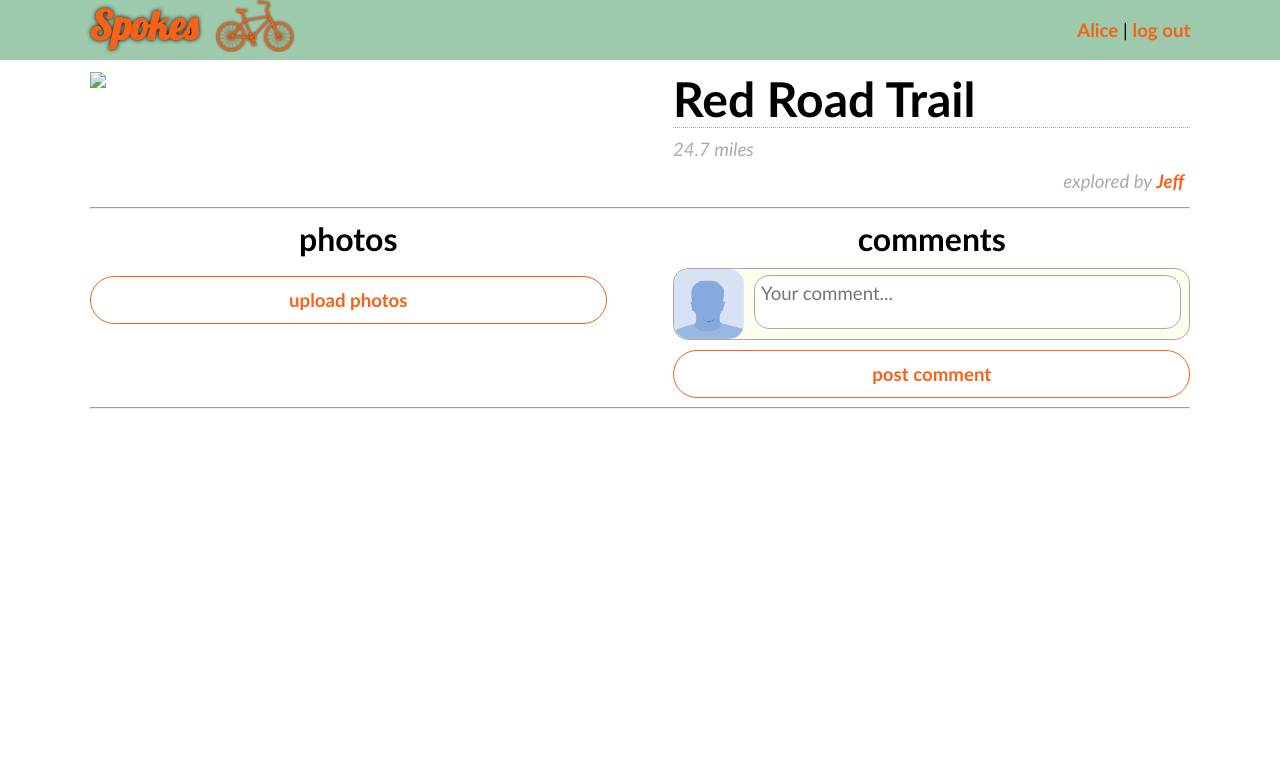
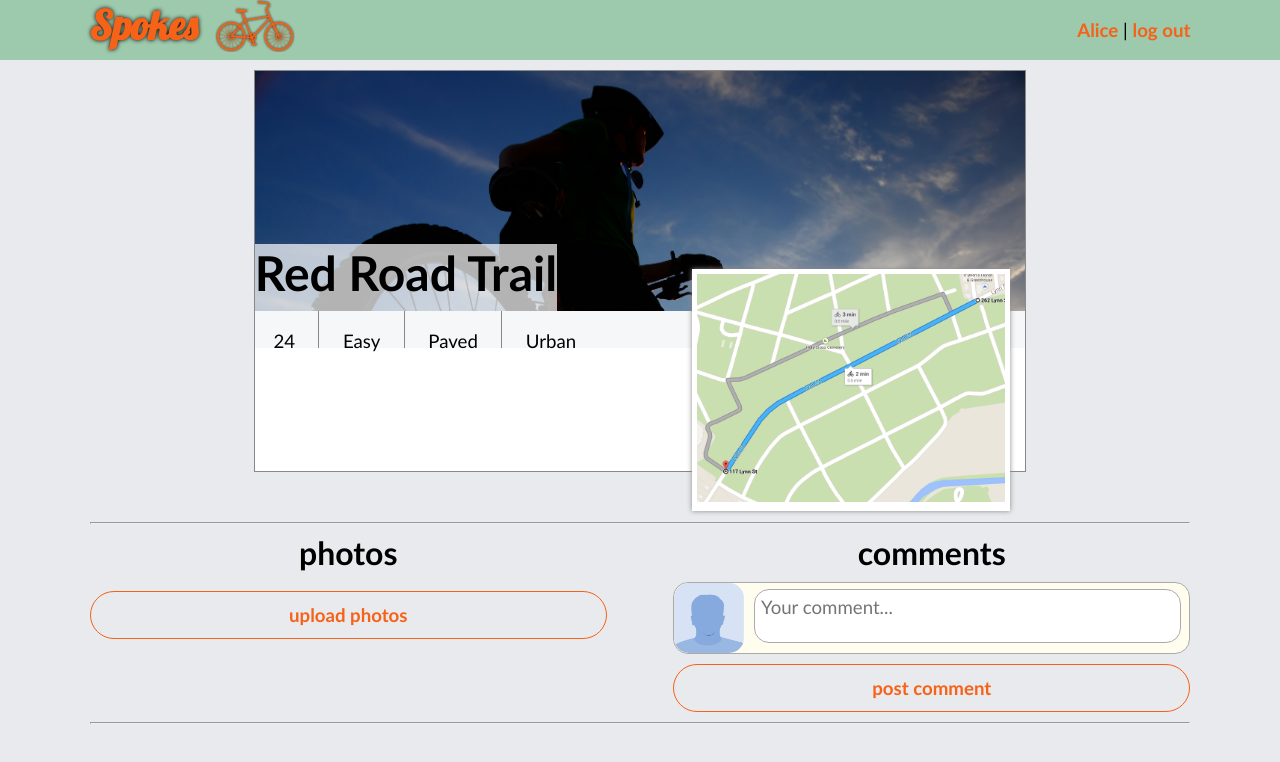
Before and after one commit to alec-heif/spokes-project, a plain HTML site: page trail.html in a window 1280 px wide. Drawn offline with nearby package versions, Linux system fonts and the light colour scheme.

Commit message:
trail: change layout

```diff
--- a/global.css
+++ b/global.css
@@ -7,6 +7,7 @@ html, body {
   margin: 0;
   padding: 0;
   width: 100%;
+  background-color: #e9eaed;
 }
 
 #topbar {
@@ -118,8 +119,10 @@ img {
 .trail_name {
   font-weight: bold;
   font-size: 36pt;
-  margin-bottom: 10px;
-  border-bottom: 1px dotted #aaa;
+  padding-bottom: 10px;
+  background-color: rgba(255, 255, 255, 0.7);
+  position: absolute;
+  bottom: 0;
 }
 
 
@@ -205,3 +208,72 @@ img {
 .blank.comment .comment_text {
   margin-bottom: 0px;
 }
+
+#trail_info_block {
+  background-color: #fff;
+  width: 70%;
+  height: 400px;
+  margin-left: auto;
+  margin-right: auto;
+  margin-bottom: 50px;
+  position: relative;
+  border: 1px solid #888;
+}
+
+#cover {
+  position: relative;
+  width: 100%;
+  height: 60%;
+  overflow: hidden;
+}
+
+#cover_image {
+  width: 100%;
+}
+
+#attributes {
+  background-color: #f6f7f8;
+  height: 2em;
+  line-height: 2em;
+  position: relative;
+}
+
+#distance, #difficulty, #terrain, #scenery {
+  padding-left: 1em;
+  padding-right: 1em;
+  line-height: 2em;
+}
+
+div.vertical-rule {
+  display: inline-block;
+  border : 0;
+  height : 100%; /*your own value to suit your content*/
+  width : 1px;
+  background-color: #888;
+  /*
+  background-image: -webkit-linear-gradient(top, transparent, #888, transparent);
+  background-image: -moz-linear-gradient(top, transparent, #888, transparent);
+  background-image: -ms-linear-gradient(top, transparent, #888, transparent);
+  background-image: -o-linear-gradient(top, transparent, #888, transparent);
+  background-image: linear-gradient(top, transparent, #888, transparent);
+  */
+}
+
+#description {
+  width: 55%;
+  padding: 1em;
+}
+
+#map {
+  width: 40%;
+  position: absolute;
+  bottom: -10%;
+  right: 2%;
+  padding: 5px;
+  background-color: #fff;
+  box-shadow: 0px 0px 5px #888;
+}
+
+#map_image {
+  width: 100%;
+}
--- a/trail.html
+++ b/trail.html
@@ -20,27 +20,29 @@
 
 <body>
 <div class="main">
-  <div class="map left_col">
-    <img id="trail_map" src="content/images/map.png"/>
+  <div id="trail_info_block">
+    <div id="cover">
+      <img id="cover_image" src="content/images/bike1.jpg"/>
+      <div id="trail_name" class="trail_name">Red Road Trail</div>
+    </div>
+    <div id="attributes">
+      <span id="distance">24</span>
+      <div class="vertical-rule"></div>
+      <span id="difficulty">Easy</span>
+      <div class="vertical-rule"></div>
+      <span id="terrain">Paved</span>
+      <div class="vertical-rule"></div>
+      <span id="scenery">Urban</span>
+    </div>
+    <div id="description">
+    </div>
+    <div id="map">
+      <img id="map_image" src="content/images/map1.png"/>
+    </div>
   </div>
 
-  <div class="right_col">
-    <div id="trail_name" class="trail_name">Red Road Trail</div>
-    <div id="distance" class="distance">24.7 miles</div>
-    <div id="attributes" class="attributes"></div>
-    <div style="clear:both"></div>
-    <div id="description" class="description"></div>
-
-    <div class="author">
-      explored by <a id="author_name" class="author_name" href="">Jeff</a>
-    </div>
 
 
-    <!--<hr/>
-    <div class="thumbnails">
-      <div class="thumbnail" style="background: url('content/images/77_mass_ave.jpg')"></div>
-    </div>-->
-  </div>
   <div style="clear:both"></div>
   <hr/>
 
--- a/trail.js
+++ b/trail.js
@@ -10,13 +10,9 @@ $(function() {
 	}
 	$("#trail_name").text(trail["name"]);
 	$("#distance").text(trail["length"] + " miles");
-
-	var attributes_text =
-			trail["difficulty"] + " \xB7 "
-			+ trail["terrain"] + " terrain \xB7 "
-			+ trail["scenery"] + " scenery";
-	$("#attributes").text(attributes_text);
-
+	$("#difficulty").text(trail["difficulty"]);
+	$("#terrain").text(trail["terrain"]);
+	$("#scenery").text(trail["scenery"]);
 	$("#description").text(trail["description"]);
 	$("#author_name").text(trail["explorer"]);
 
@@ -26,7 +22,7 @@ $(function() {
 	for(var i in trail["comments"]) {
 		var comment = trail["comments"][i];
 		console.log(comment);
-		var comment_div = document.createElement('div');
+		var comment_div = document.createElement('div'); // comment_div = $('<div>').addClass('comment_text');
 		comment_div.className = "comment";
 		var comment_text_div = document.createElement('div');
 		comment_text_div.className = "comment_text";
```
